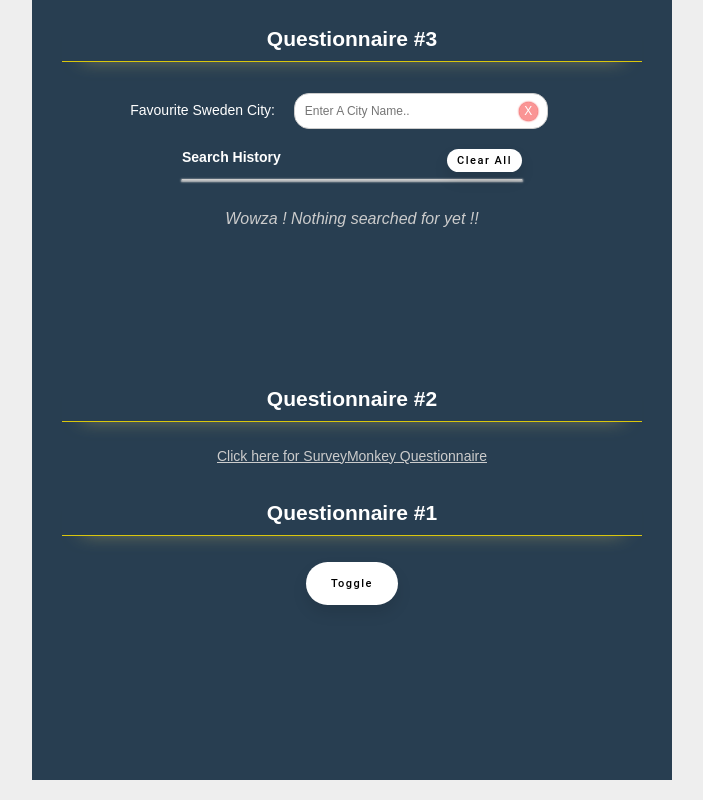
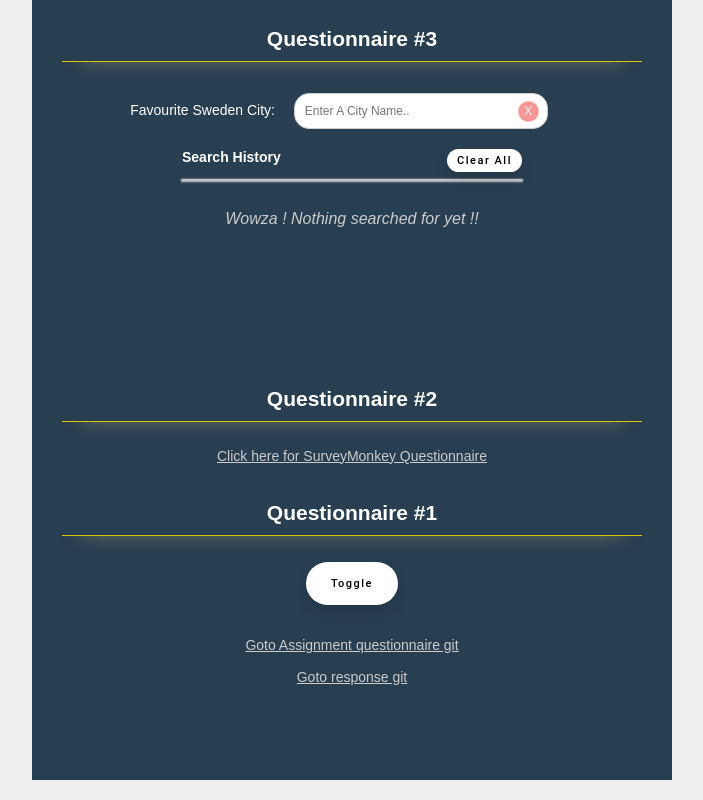
Before and after one commit to ultimateoutlaw/ultimateoutlaw.github.io, a plain HTML site: page index.html in a window 1280 px wide. Shown: the whole page, without its empty margins (288-991 px from the left). Drawn offline with nearby package versions, Linux system fonts and the light colour scheme.

Commit message:
Added link to questionnaire & response git

```diff
--- a/index.html
+++ b/index.html
@@ -58,6 +58,12 @@
                     <button class="styled-delete-btn" value="Delete" name="Delete Button"><b>Delete <span class="delete-close-x">X</span></b></button>
                 </div>
             </div>
+	    <br>
+            <br>
+            <a href="https://github.com/hmfe/1648" target="_blank" class="survey-link">Goto Assignment questionnaire git</a>
+            <br>
+            <br>
+            <a href="https://github.com/ultimateoutlaw/ultimateoutlaw.github.io" target="_blank" class="survey-link">Goto response git</a>
         </section>
 
     </div>
```
